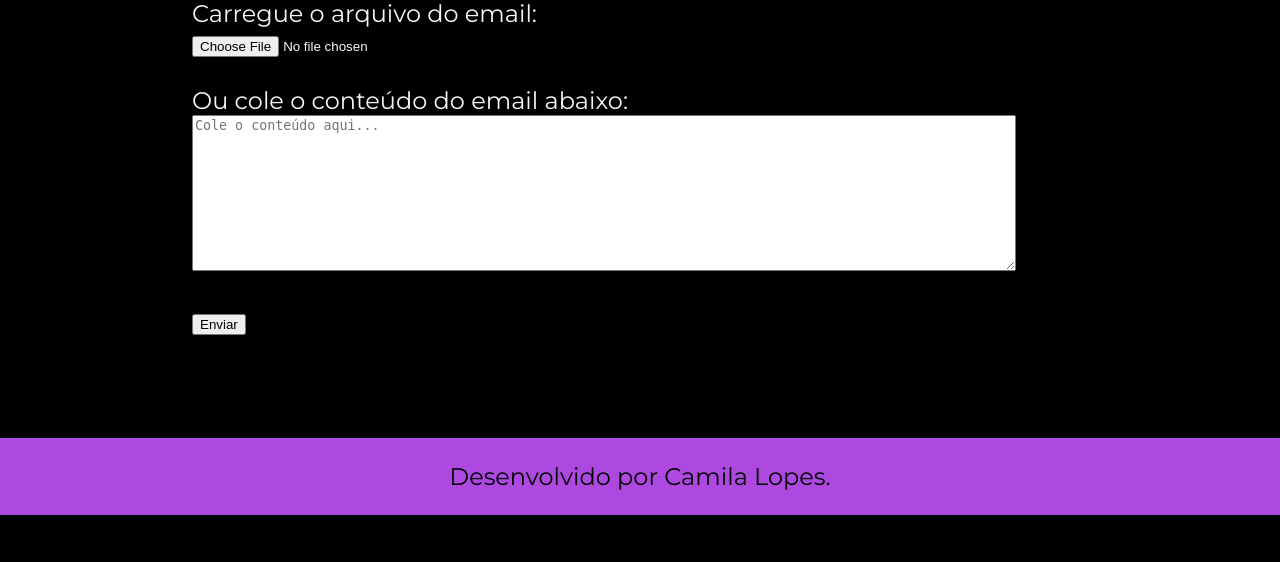
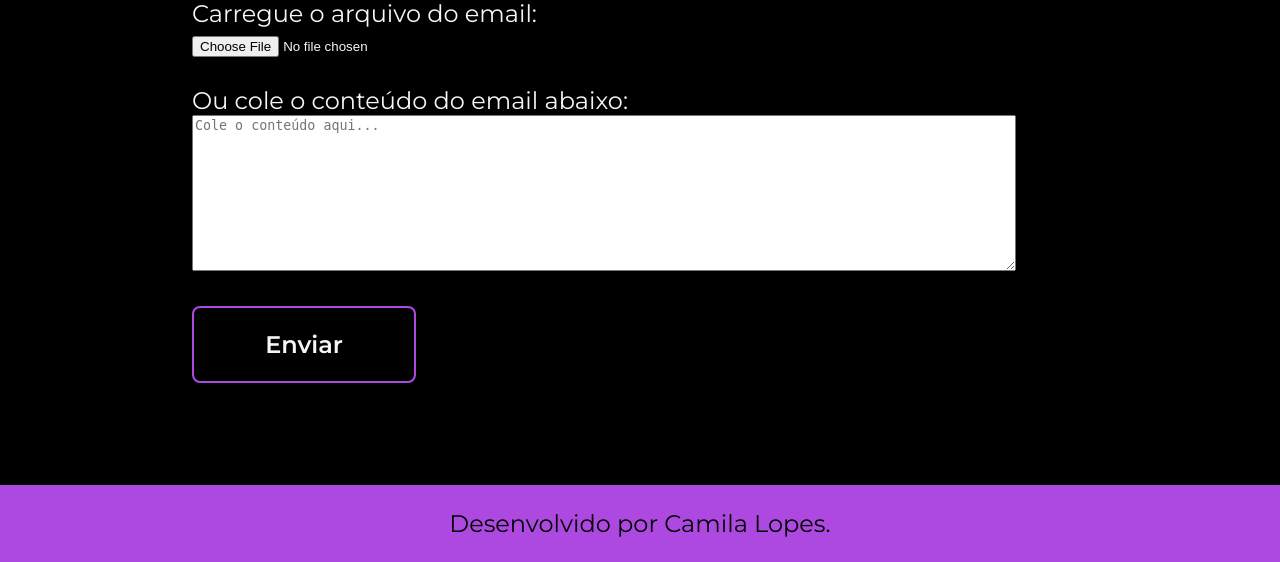
Before and after one commit to camlopes/classificador-email, a Flask app: page / in a window 1280 px wide. Shown: the part 674-1236 px from the top of the page. Before the commit the page ends 1189 px from the top, so only its background shows below. Run offline with Flask 3, Linux system fonts and the light colour scheme.

Commit message:
Botao enviar de acordo com o padrao do projeto

```diff
--- a/static/styles/style.css
+++ b/static/styles/style.css
@@ -104,6 +104,7 @@ pre {
     font-family: var(--fonte-segunda);
     font-weight: 600;
     color: var(--cor-segunda);
+    background-color: var(--cor-primeira);
 }
 
 .apresentacao__conteudo__links__botao:hover {
--- a/templates/index.html
+++ b/templates/index.html
@@ -38,7 +38,7 @@
                         placeholder="Cole o conteúdo aqui..."></textarea>
                     <br><br>
 
-                    <button type="submit">Enviar</button>
+                    <button type="submit" class="apresentacao__conteudo__links__botao">Enviar</button>
                 </form>
                 <p id="resultado">
                 </p>
```
